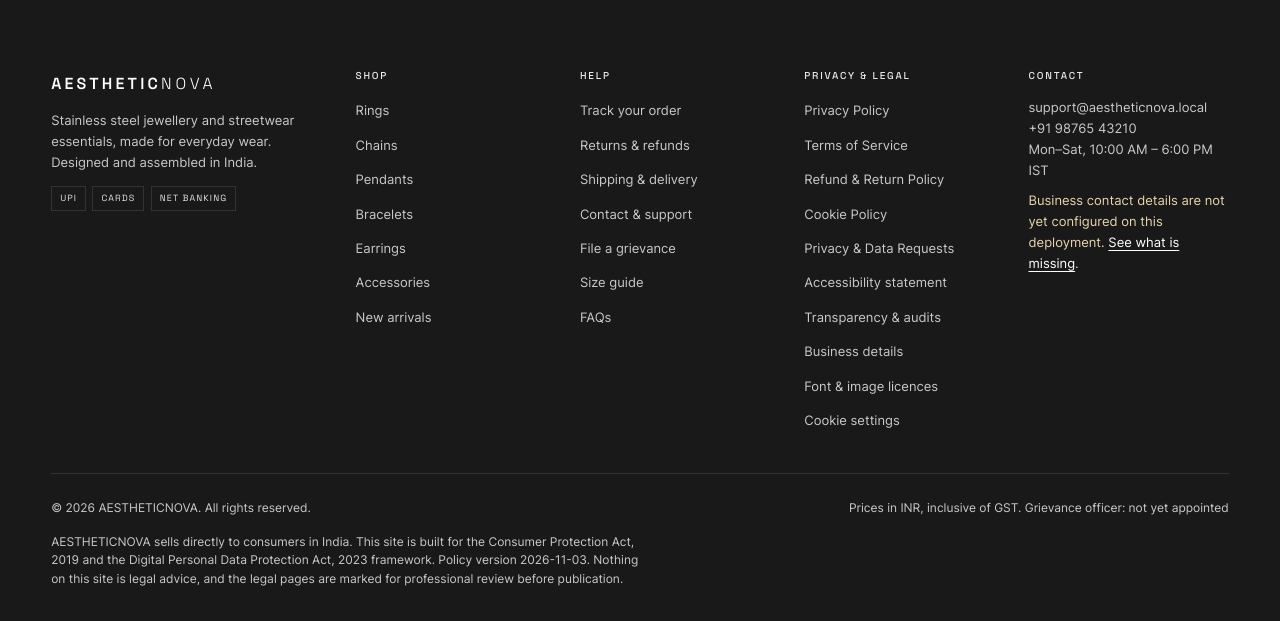
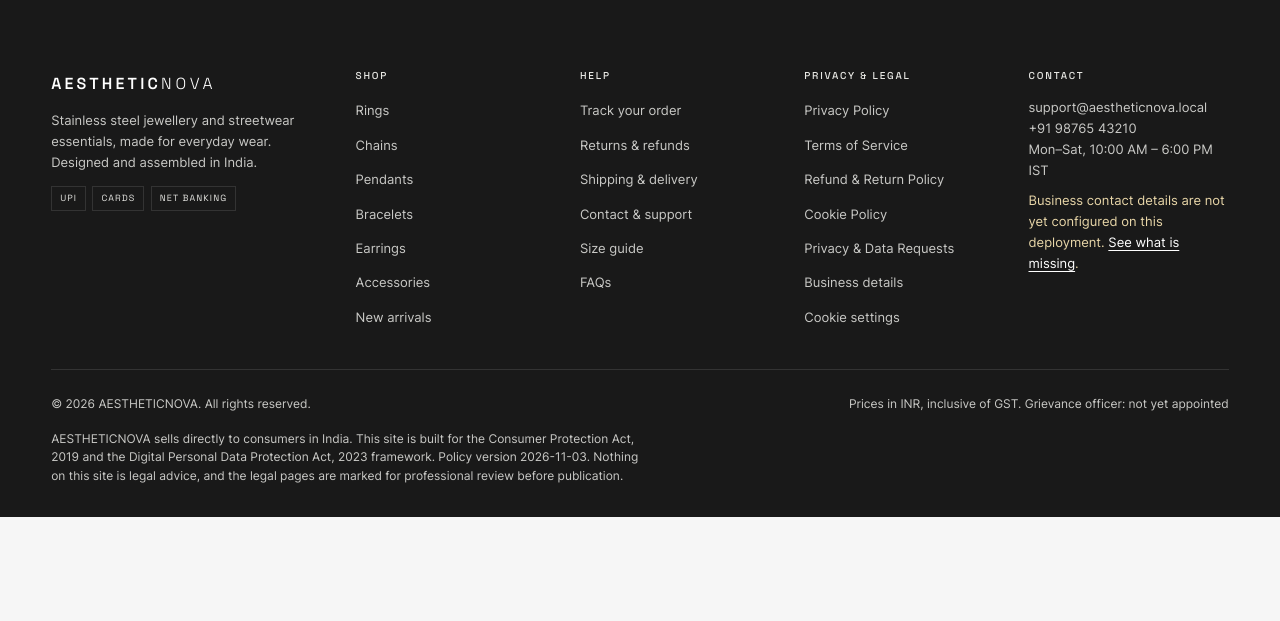
Before and after one commit to aestheticnova01-stack/AESTHETICNOVA, a Node server app: page /about in a window 1280 px wide. Shown: the part 2341-2962 px from the top of the page. After the commit the page ends 2858 px from the top, so only its background shows below. Run offline with Node 20, Linux system fonts and the light colour scheme; data comes from the database, SQL or seed files in the repository; some libraries are stand-ins or nearby versions.

Commit message:
Remove accessibility, transparency, licences and grievance links from footer
Co-Authored-By: Claude Sonnet 5.5 <noreply@anthropic.com>
Claude-Session: https://claude.ai/code/session_01WKquqzJ91BFLA4YXchVVfN

```diff
--- a/views/partials/footer.ejs
+++ b/views/partials/footer.ejs
@@ -32,7 +32,6 @@
           <li><a href="/returns">Returns &amp; refunds</a></li>
           <li><a href="/shipping">Shipping &amp; delivery</a></li>
           <li><a href="/contact">Contact &amp; support</a></li>
-          <li><a href="/grievance">File a grievance</a></li>
           <li><a href="/size-guide">Size guide</a></li>
           <li><a href="/faq">FAQs</a></li>
         </ul>
@@ -46,10 +45,7 @@
           <li><a href="/returns">Refund &amp; Return Policy</a></li>
           <li><a href="/cookies">Cookie Policy</a></li>
           <li><a href="/privacy-requests">Privacy &amp; Data Requests</a></li>
-          <li><a href="/accessibility">Accessibility statement</a></li>
-          <li><a href="/transparency">Transparency &amp; audits</a></li>
           <li><a href="/business-details">Business details</a></li>
-          <li><a href="/licences">Font &amp; image licences</a></li>
           <li>
             <button class="linklike" type="button" data-consent-open="footer">
               Cookie settings
```
